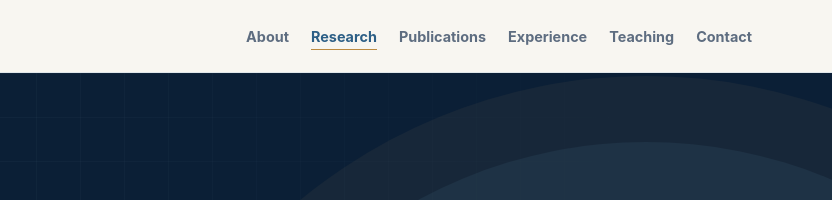
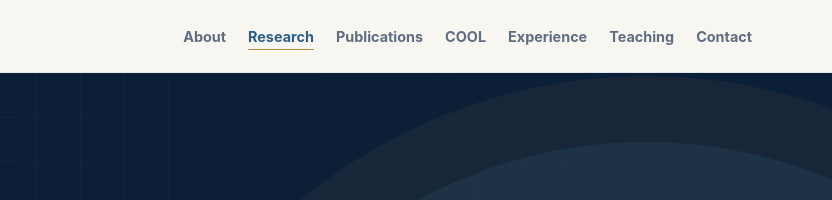
Before and after one commit to ysong307/yongcun.song, a plain HTML site: page research/index.html in a window 1280 px wide. Shown: the top 200 px of the page, 448-1280 px from the left. Drawn offline with Linux system fonts and the light colour scheme.

Commit message:
Add COOL to the research navigation

```diff
--- a/research/index.html
+++ b/research/index.html
@@ -237,6 +237,7 @@
           <li><a href="../#about">About</a></li>
           <li><a href="./" aria-current="page">Research</a></li>
           <li><a href="../#publications">Publications</a></li>
+          <li><a href="../cool/">COOL</a></li>
           <li><a href="../#experience">Experience</a></li>
           <li><a href="../#teaching">Teaching</a></li>
           <li><a href="../#contact">Contact</a></li>
```
